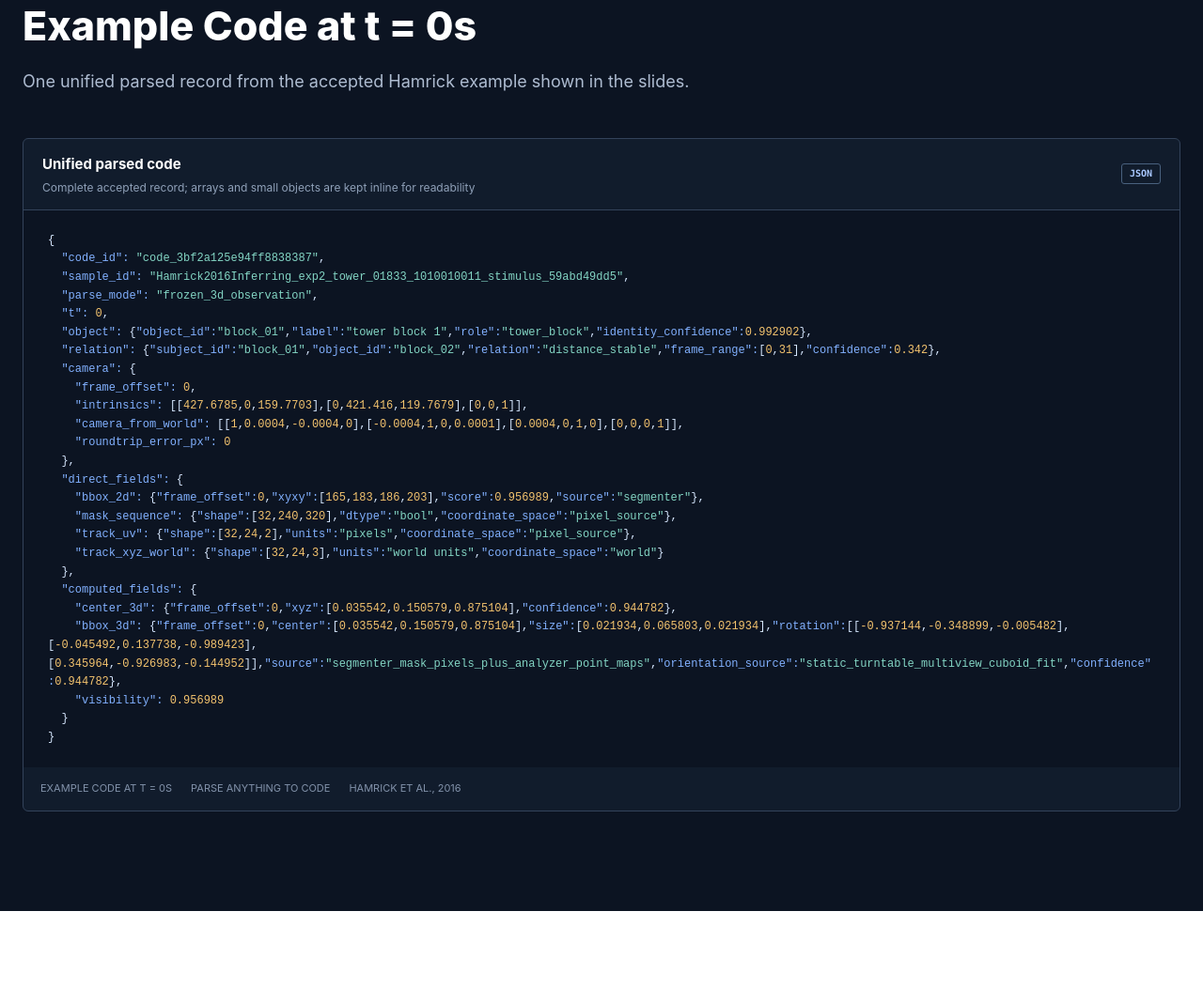
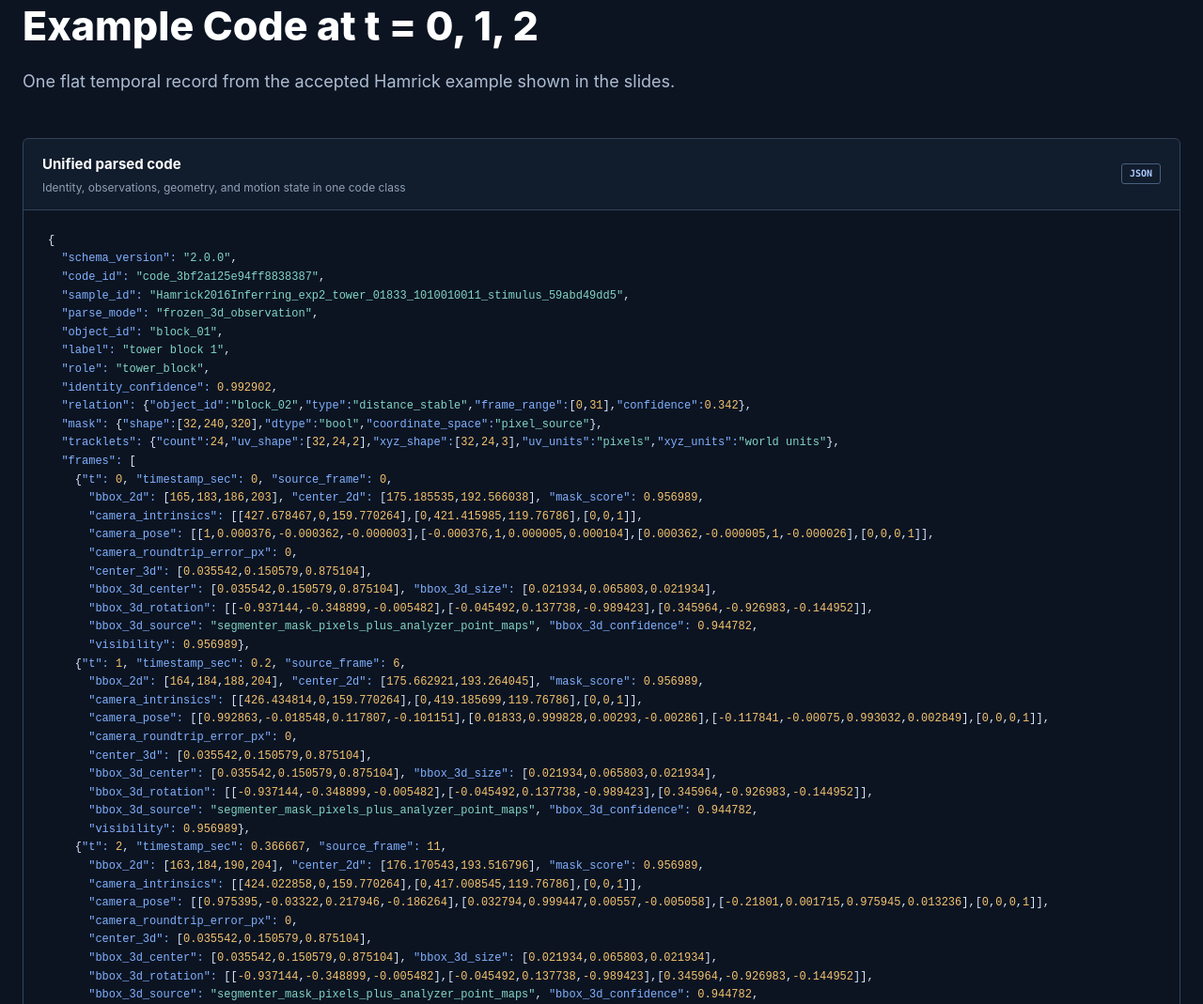
Before and after one commit to ccvl-intern/ccvl-intern.github.io, a plain HTML site: page index.html in a window 1280 px wide. Shown: the part 3522-4591 px from the top of the page at 94% size. Drawn offline with Linux system fonts and the light colour scheme.

Commit message:
Flatten temporal code and show three timesteps

```diff
--- a/assets/site.js
+++ b/assets/site.js
@@ -19,30 +19,25 @@ function syntaxHighlightJson(value) {
   });
 }
 
-function compactObject(lines, key, value, indent, trailingComma) {
-  const pad = " ".repeat(indent);
-  const childPad = " ".repeat(indent + 2);
-  const entries = Object.entries(value);
-  lines.push(`${pad}${JSON.stringify(key)}: {`);
-  entries.forEach(([childKey, childValue], index) => {
-    const comma = index < entries.length - 1 ? "," : "";
-    lines.push(`${childPad}${JSON.stringify(childKey)}: ${JSON.stringify(childValue)}${comma}`);
+function formatUnifiedCode(code) {
+  const lines = ["{"];
+  const metadata = Object.entries(code).filter(([key]) => key !== "frames");
+  metadata.forEach(([key, value]) => lines.push(`  ${JSON.stringify(key)}: ${JSON.stringify(value)},`));
+  lines.push('  "frames": [');
+  code.frames.forEach((frame, frameIndex) => {
+    const comma = frameIndex < code.frames.length - 1 ? "," : "";
+    lines.push(`    {"t": ${frame.t}, "timestamp_sec": ${frame.timestamp_sec}, "source_frame": ${frame.source_frame},`);
+    lines.push(`      "bbox_2d": ${JSON.stringify(frame.bbox_2d)}, "center_2d": ${JSON.stringify(frame.center_2d)}, "mask_score": ${frame.mask_score},`);
+    lines.push(`      "camera_intrinsics": ${JSON.stringify(frame.camera_intrinsics)},`);
+    lines.push(`      "camera_pose": ${JSON.stringify(frame.camera_pose)},`);
+    lines.push(`      "camera_roundtrip_error_px": ${frame.camera_roundtrip_error_px},`);
+    lines.push(`      "center_3d": ${JSON.stringify(frame.center_3d)},`);
+    lines.push(`      "bbox_3d_center": ${JSON.stringify(frame.bbox_3d_center)}, "bbox_3d_size": ${JSON.stringify(frame.bbox_3d_size)},`);
+    lines.push(`      "bbox_3d_rotation": ${JSON.stringify(frame.bbox_3d_rotation)},`);
+    lines.push(`      "bbox_3d_source": ${JSON.stringify(frame.bbox_3d_source)}, "bbox_3d_confidence": ${frame.bbox_3d_confidence},`);
+    lines.push(`      "visibility": ${frame.visibility}}${comma}`);
   });
-  lines.push(`${pad}}${trailingComma ? "," : ""}`);
-}
-
-function formatUnifiedCode(code) {
-  const identity = code.identity_relations_camera;
-  const lines = ["{"];
-  lines.push(`  "code_id": ${JSON.stringify(identity.code_id)},`);
-  lines.push(`  "sample_id": ${JSON.stringify(identity.sample_id)},`);
-  lines.push(`  "parse_mode": ${JSON.stringify(identity.parse_mode)},`);
-  lines.push(`  "t": ${identity.camera.frame_offset},`);
-  lines.push(`  "object": ${JSON.stringify(identity.object)},`);
-  lines.push(`  "relation": ${JSON.stringify(identity.relation)},`);
-  compactObject(lines, "camera", identity.camera, 2, true);
-  compactObject(lines, "direct_fields", code.direct_fields, 2, true);
-  compactObject(lines, "computed_fields", code.computed_fields, 2, false);
+  lines.push("  ]");
   lines.push("}");
   return lines.join("\n");
 }
--- a/data/hamrick_code.json
+++ b/data/hamrick_code.json
@@ -1,66 +1,84 @@
 {
-  "identity_relations_camera": {
+  "schema_version": "2.0.0",
   "code_id": "code_3bf2a125e94ff8838387",
   "sample_id": "Hamrick2016Inferring_exp2_tower_01833_1010010011_stimulus_59abd49dd5",
   "parse_mode": "frozen_3d_observation",
-    "object": {
   "object_id": "block_01",
   "label": "tower block 1",
   "role": "tower_block",
-      "identity_confidence": 0.992902
-    },
+  "identity_confidence": 0.992902,
   "relation": {
-      "subject_id": "block_01",
     "object_id": "block_02",
-      "relation": "distance_stable",
+    "type": "distance_stable",
     "frame_range": [0, 31],
     "confidence": 0.342
   },
-    "camera": {
-      "frame_offset": 0,
-      "intrinsics": [[427.6785, 0.0, 159.7703], [0.0, 421.4160, 119.7679], [0.0, 0.0, 1.0]],
-      "camera_from_world": [[1.0, 0.0004, -0.0004, 0.0], [-0.0004, 1.0, 0.0, 0.0001], [0.0004, 0.0, 1.0, 0.0], [0.0, 0.0, 0.0, 1.0]],
-      "roundtrip_error_px": 0.0
-    }
-  },
-  "direct_fields": {
-    "bbox_2d": {
-      "frame_offset": 0,
-      "xyxy": [165.0, 183.0, 186.0, 203.0],
-      "score": 0.956989,
-      "source": "segmenter"
-    },
-    "mask_sequence": {
+  "mask": {
     "shape": [32, 240, 320],
     "dtype": "bool",
     "coordinate_space": "pixel_source"
   },
-    "track_uv": {
-      "shape": [32, 24, 2],
-      "units": "pixels",
-      "coordinate_space": "pixel_source"
+  "tracklets": {
+    "count": 24,
+    "uv_shape": [32, 24, 2],
+    "xyz_shape": [32, 24, 3],
+    "uv_units": "pixels",
+    "xyz_units": "world units"
   },
-    "track_xyz_world": {
-      "shape": [32, 24, 3],
-      "units": "world units",
-      "coordinate_space": "world"
-    }
+  "frames": [
+    {
+      "t": 0,
+      "timestamp_sec": 0.0,
+      "source_frame": 0,
+      "bbox_2d": [165.0, 183.0, 186.0, 203.0],
+      "center_2d": [175.185535, 192.566038],
+      "mask_score": 0.956989,
+      "camera_intrinsics": [[427.678467, 0.0, 159.770264], [0.0, 421.415985, 119.76786], [0.0, 0.0, 1.0]],
+      "camera_pose": [[1.0, 0.000376, -0.000362, -0.000003], [-0.000376, 1.0, 0.000005, 0.000104], [0.000362, -0.000005, 1.0, -0.000026], [0.0, 0.0, 0.0, 1.0]],
+      "camera_roundtrip_error_px": 0.0,
+      "center_3d": [0.035542, 0.150579, 0.875104],
+      "bbox_3d_center": [0.035542, 0.150579, 0.875104],
+      "bbox_3d_size": [0.021934, 0.065803, 0.021934],
+      "bbox_3d_rotation": [[-0.937144, -0.348899, -0.005482], [-0.045492, 0.137738, -0.989423], [0.345964, -0.926983, -0.144952]],
+      "bbox_3d_source": "segmenter_mask_pixels_plus_analyzer_point_maps",
+      "bbox_3d_confidence": 0.944782,
+      "visibility": 0.956989
     },
-  "computed_fields": {
-    "center_3d": {
-      "frame_offset": 0,
-      "xyz": [0.035542, 0.150579, 0.875104],
-      "confidence": 0.944782
+    {
+      "t": 1,
+      "timestamp_sec": 0.2,
+      "source_frame": 6,
+      "bbox_2d": [164.0, 184.0, 188.0, 204.0],
+      "center_2d": [175.662921, 193.264045],
+      "mask_score": 0.956989,
+      "camera_intrinsics": [[426.434814, 0.0, 159.770264], [0.0, 419.185699, 119.76786], [0.0, 0.0, 1.0]],
+      "camera_pose": [[0.992863, -0.018548, 0.117807, -0.101151], [0.01833, 0.999828, 0.00293, -0.00286], [-0.117841, -0.00075, 0.993032, 0.002849], [0.0, 0.0, 0.0, 1.0]],
+      "camera_roundtrip_error_px": 0.0,
+      "center_3d": [0.035542, 0.150579, 0.875104],
+      "bbox_3d_center": [0.035542, 0.150579, 0.875104],
+      "bbox_3d_size": [0.021934, 0.065803, 0.021934],
+      "bbox_3d_rotation": [[-0.937144, -0.348899, -0.005482], [-0.045492, 0.137738, -0.989423], [0.345964, -0.926983, -0.144952]],
+      "bbox_3d_source": "segmenter_mask_pixels_plus_analyzer_point_maps",
+      "bbox_3d_confidence": 0.944782,
+      "visibility": 0.956989
     },
-    "bbox_3d": {
-      "frame_offset": 0,
-      "center": [0.035542, 0.150579, 0.875104],
-      "size": [0.021934, 0.065803, 0.021934],
-      "rotation": [[-0.937144, -0.348899, -0.005482], [-0.045492, 0.137738, -0.989423], [0.345964, -0.926983, -0.144952]],
-      "source": "segmenter_mask_pixels_plus_analyzer_point_maps",
-      "orientation_source": "static_turntable_multiview_cuboid_fit",
-      "confidence": 0.944782
-    },
+    {
+      "t": 2,
+      "timestamp_sec": 0.366667,
+      "source_frame": 11,
+      "bbox_2d": [163.0, 184.0, 190.0, 204.0],
+      "center_2d": [176.170543, 193.516796],
+      "mask_score": 0.956989,
+      "camera_intrinsics": [[424.022858, 0.0, 159.770264], [0.0, 417.008545, 119.76786], [0.0, 0.0, 1.0]],
+      "camera_pose": [[0.975395, -0.03322, 0.217946, -0.186264], [0.032794, 0.999447, 0.00557, -0.005058], [-0.21801, 0.001715, 0.975945, 0.013236], [0.0, 0.0, 0.0, 1.0]],
+      "camera_roundtrip_error_px": 0.0,
+      "center_3d": [0.035542, 0.150579, 0.875104],
+      "bbox_3d_center": [0.035542, 0.150579, 0.875104],
+      "bbox_3d_size": [0.021934, 0.065803, 0.021934],
+      "bbox_3d_rotation": [[-0.937144, -0.348899, -0.005482], [-0.045492, 0.137738, -0.989423], [0.345964, -0.926983, -0.144952]],
+      "bbox_3d_source": "segmenter_mask_pixels_plus_analyzer_point_maps",
+      "bbox_3d_confidence": 0.944782,
       "visibility": 0.956989
     }
+  ]
 }
--- a/index.html
+++ b/index.html
@@ -92,20 +92,20 @@
     <section class="section section-dark" id="representation">
       <div class="shell section-heading inverse">
         <p class="section-index">02 · Parse Anything to Code</p>
-        <h2>Example Code at t = 0s</h2>
-        <p>One unified parsed record from the accepted Hamrick example shown in the slides.</p>
+        <h2>Example Code at t = 0, 1, 2</h2>
+        <p>One flat temporal record from the accepted Hamrick example shown in the slides.</p>
       </div>
       <div class="shell representation-layout">
         <div class="code-tool code-tool-unified">
           <div class="code-heading">
             <div>
               <strong>Unified parsed code</strong>
-              <span>Complete accepted record; arrays and small objects are kept inline for readability</span>
+              <span>Identity, observations, geometry, and motion state in one code class</span>
             </div>
             <span class="code-format">JSON</span>
           </div>
           <pre class="code-panel" tabindex="0"><code id="code-output">Loading accepted code…</code></pre>
-          <div class="code-status"><span>Example Code at t = 0s</span><span>Parse Anything to Code</span><span>Hamrick et al., 2016</span></div>
+          <div class="code-status"><span>t = 0, 1, 2</span><span>Parse Anything to Code</span><span>Hamrick et al., 2016</span></div>
         </div>
       </div>
     </section>
```
Lines whose indentation alone changed are shown as unchanged.
